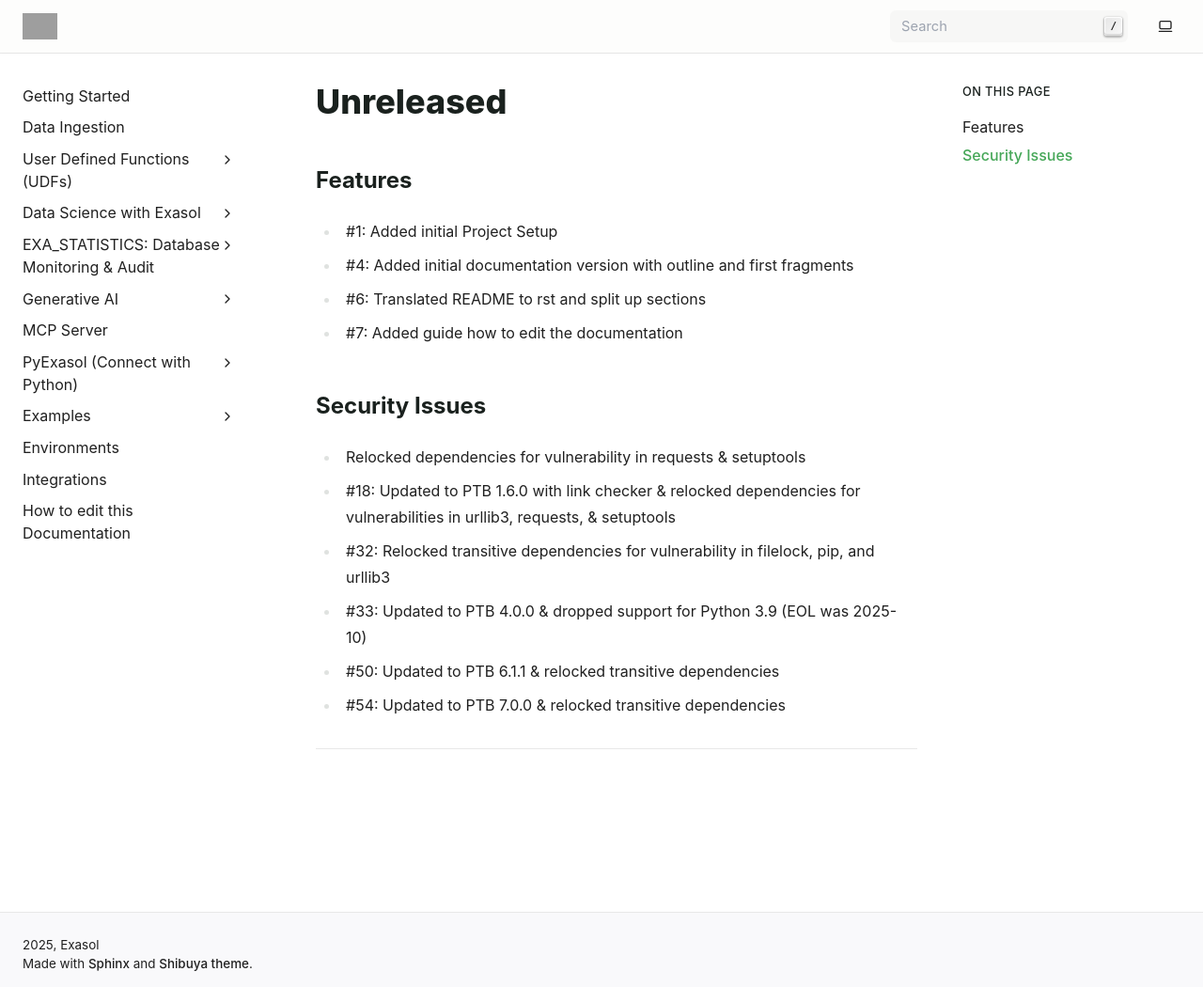
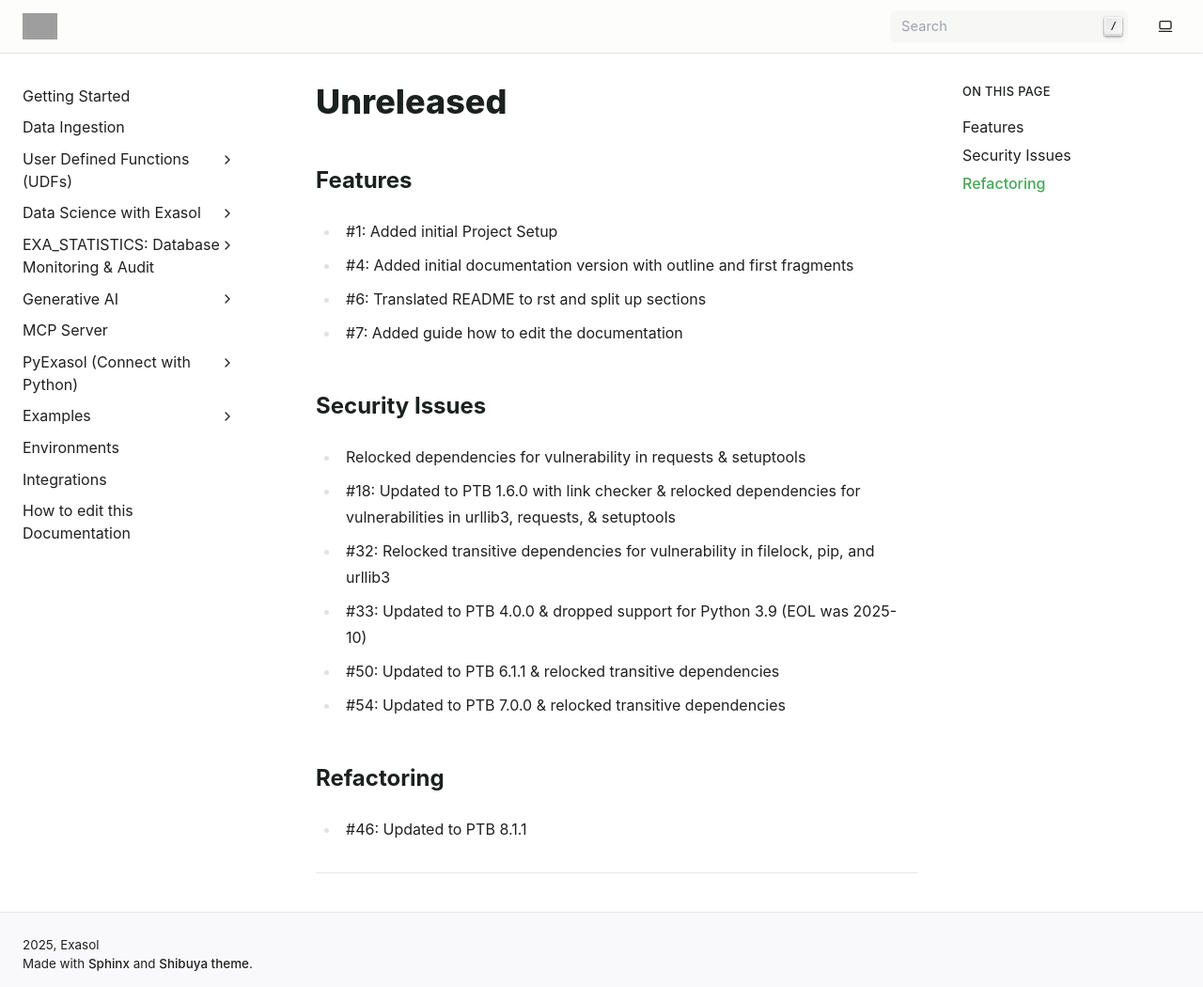
Before and after one commit to exasol/developer-documentation, a Sphinx documentation site: the page built from doc/changes/unreleased.md, in a window 1280 px wide and 1050 px high. Shown: the whole window at 94% size. Built offline with Sphinx 7.4.7, drawn with Linux system fonts in a browser that asks for light colours; pages that are not in the unit, such as notebooks, are missing from menus; grey boxes are pictures that could not be loaded.

Commit message:
Add changelog entry

```diff
--- a/doc/changes/unreleased.md
+++ b/doc/changes/unreleased.md
@@ -15,3 +15,7 @@
 * #33: Updated to PTB 4.0.0 & dropped support for Python 3.9 (EOL was 2025-10)
 * #50: Updated to PTB 6.1.1 & relocked transitive dependencies
 * #54: Updated to PTB 7.0.0 & relocked transitive dependencies
+
+## Refactoring
+
+* #46: Updated to PTB 8.1.1
```
